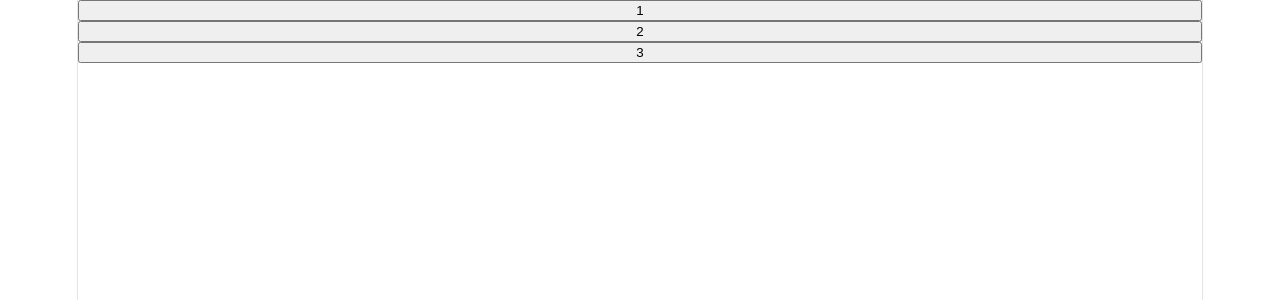
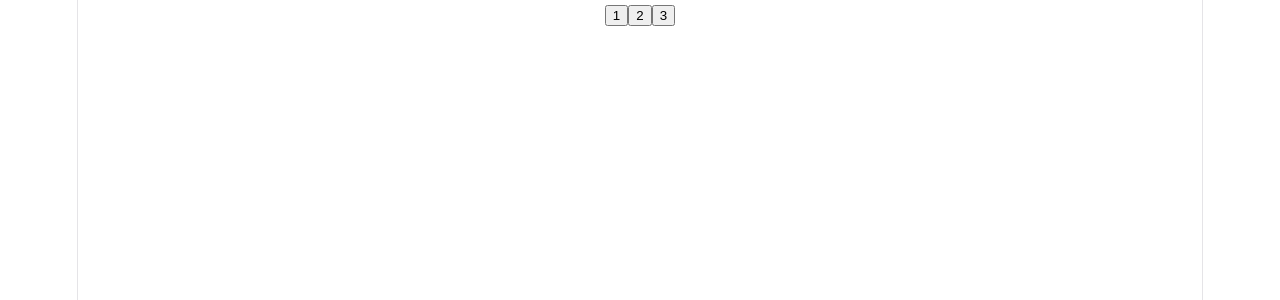
Before and after one commit to lcmortech/pbl-react, a React app in the folder react-ttt/tic-tac-toe/: page / in a window 1280 px wide. Shown: the top 300 px of the page. Built offline with nearby package versions, Linux system fonts and the light colour scheme; the HTML template or start-up script is replaced by a standard one.

Commit message:
changed classname of div to board-row in react-ttt

```diff
--- a/react-ttt/tic-tac-toe/src/App.tsx
+++ b/react-ttt/tic-tac-toe/src/App.tsx
@@ -2,10 +2,10 @@
 //6 - Building the board
 export default function Board(){
   return(
-    <>
-    <button className="square">1</button>
-    <button className="square">2</button>
-    <button className="square">3</button>
-    </>
+    <div className="board-row">
+      <button className="square">1</button>
+      <button className="square">2</button>
+      <button className="square">3</button>
+    </div>
   )
 }
```
